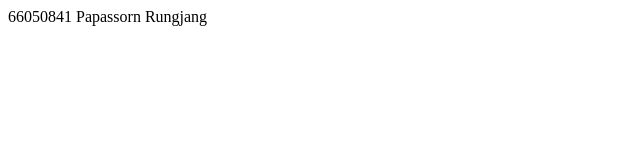
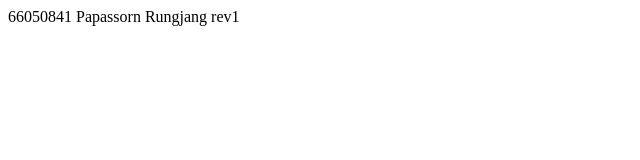
Before and after one commit to Pick36/git101_Papassorn, a plain HTML site: page index.html in a window 1280 px wide. Shown: the full height of the page, 0-640 px from the left. Drawn offline with Linux system fonts and the light colour scheme.

Commit message:
Update index.html

```diff
--- a/index.html
+++ b/index.html
@@ -6,6 +6,6 @@
     <title>Document</title>
 </head>
 <body>
-    66050841 Papassorn Rungjang
+    66050841 Papassorn Rungjang rev1
 </body>
 </html>
```
